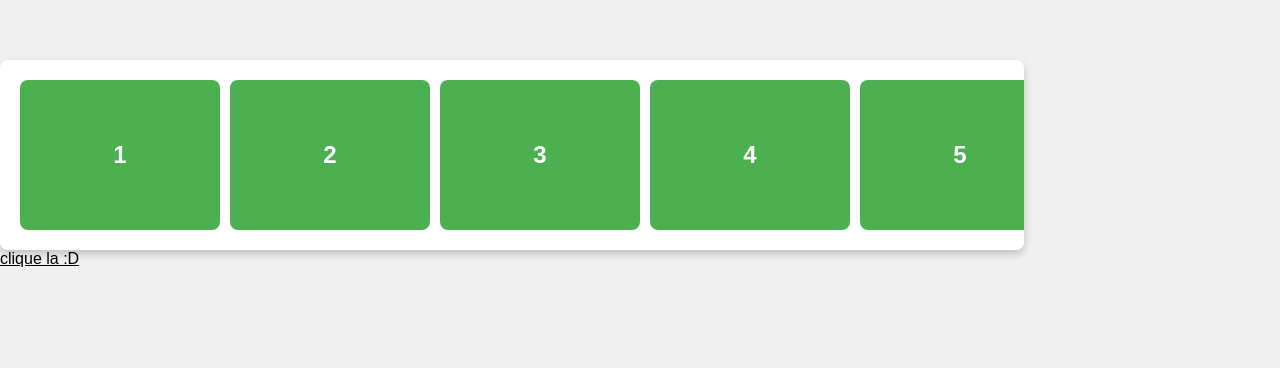
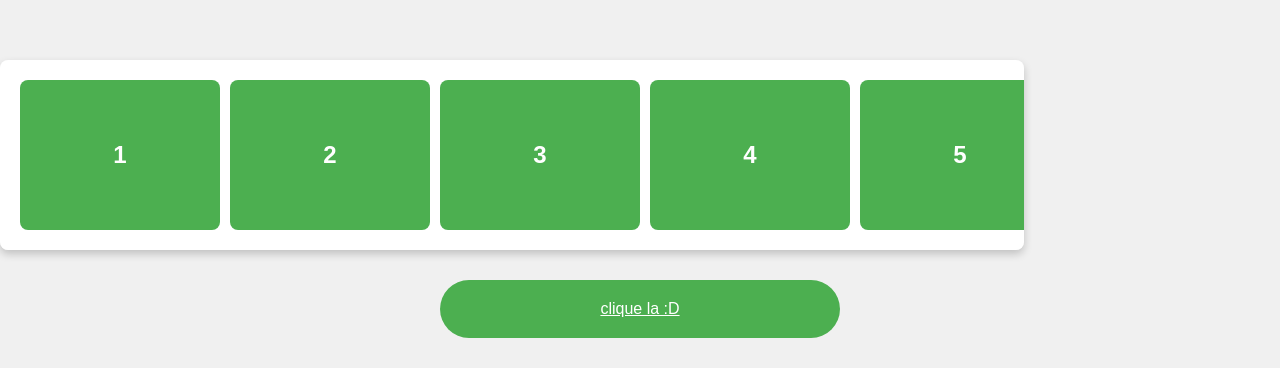
Before and after one commit to joelleoberson/blacksad, a website built with Parcel: page src/index.html in a window 1280 px wide. Shown: the part 2340-2708 px from the top of the page. Before the commit the page ends 2608 px from the top, so only its background shows below. Built offline with nearby package versions, Linux system fonts and the light colour scheme.

Commit message:
bouton et message explicatif

```diff
--- a/src/css/main.css
+++ b/src/css/main.css
@@ -111,3 +111,24 @@ body {
 }
 
 /* fin scroll horisontal */
+
+a {
+  color: #fff;
+  margin: 100px;
+  padding: 10px;
+}
+
+.botton {
+  background: #4caf50;
+  padding: 20px;
+  border-radius: 30px;
+  width: 400px;
+  text-align: center;
+  margin: auto;
+  margin-top: 30px;
+  margin-bottom: 30px;
+}
+
+.botton:hover {
+  background: blue;
+}
--- a/src/index.html
+++ b/src/index.html
@@ -7,6 +7,9 @@
     <link rel="stylesheet" href="css/main.css" />
   </head>
   <body>
+    <!-- /* debut scroll horisontal */  -->
+    <!-- ceci est un scroll horizontal qui va nous permettre de suivre la recherche
+    d'indices de blacksad -->
     <div class="spacer"></div>
     <div class="slider-mask">
       <div class="slider-container">
@@ -18,6 +21,8 @@
       </div>
     </div>
     <!-- /* fin scroll horisontal */ /* debut du module pour achter les livre */ -->
+    <!-- ceci est un module ou nous allons mettre les couvertures de livres que nous
+    pouvons acheter et le but est de les faire défiler horizontalement -->
     <div class="scroll-container" id="scrollContainer">
       <div class="scroll-item">1</div>
       <div class="scroll-item">2</div>
@@ -29,8 +34,9 @@
       <div class="scroll-item">8</div>
     </div>
     <!-- /* fin du module pour achter les livre */ -->
-
-    <a href="./paralaxe.html">clique la :D </a>
+    <div class="botton">
+      <a href="./paralaxe.html">clique la :D </a>
+    </div>
 
     <script src="js/main.js" type="module"></script>
   </body>
```
Also changed, not shown: src/paralaxe.html (+5 -1 lines).
